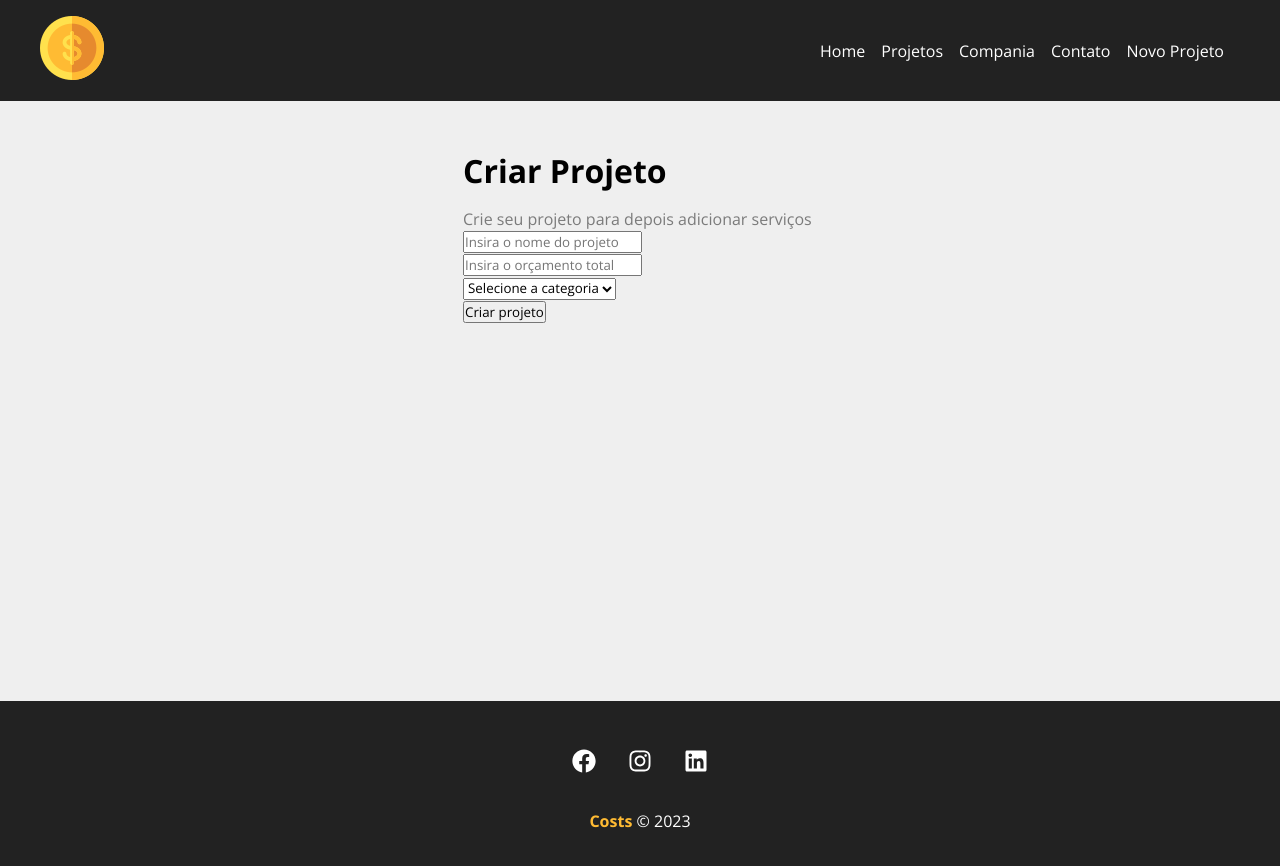
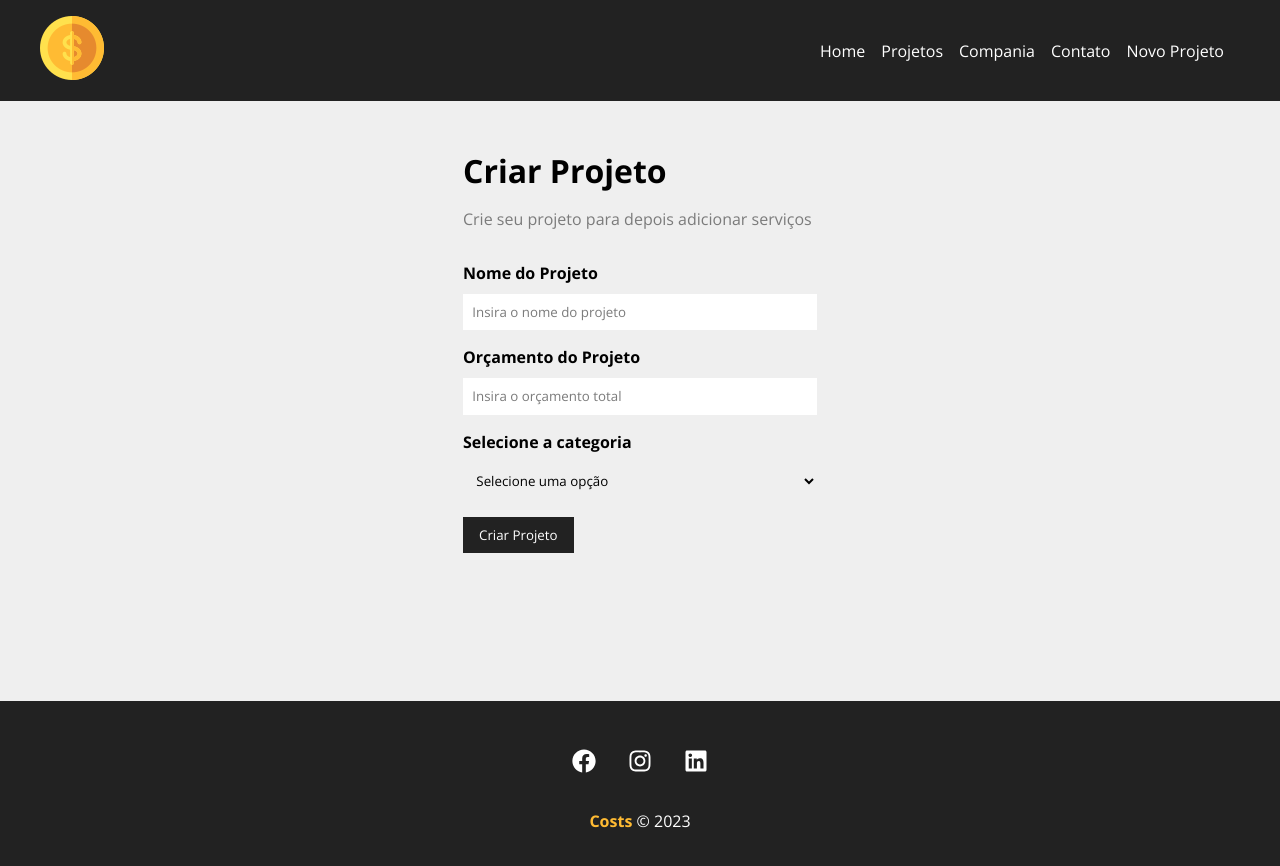
Before and after one commit to jeronwindson/projeto-costs, a React (Create React App) app: page /NewProject in a window 1280 px wide. Shown: the top 866 px of the page. Built offline with nearby package versions, Linux system fonts and the light colour scheme; a web font is replaced by a local one.

Commit message:
componentização formulario

```diff
--- /dev/null
+++ b/src/components/form/Input.js
@@ -0,0 +1,18 @@
+import styles from './Input.module.css'
+
+function Input({type, text, name, placeholder, handleOnChange, value}) {
+    return(
+        <div className={styles.form_control}>
+            <label htmlFor={name}>{text}</label>
+            <input
+            type={type}
+            name={name}
+            id={name}
+            placeholder={placeholder}
+            onChange={handleOnChange}
+            value={value} />
+        </div>
+    )
+}
+
+export default Input;
--- /dev/null
+++ b/src/components/form/Input.module.css
@@ -0,0 +1,20 @@
+.form_control {
+    display: flex;
+    flex-direction: column;
+    margin-bottom: 1em;
+}
+
+.form_control label {
+    margin-bottom: .6em;
+    font-weight: bold;
+}
+
+.form_control input {
+    padding: .7em;
+    border-radius: 0;
+    border: none;
+}
+
+.form_control input::placeholder {
+    color: #7b7b7b;
+}
--- /dev/null
+++ b/src/components/form/Select.js
@@ -0,0 +1,15 @@
+import styles from './Select.module.css'
+
+function Select({text, name, options, handleOnChange, value}) {
+    return(
+        <div className={styles.form_control}>
+            <label htmlFor={name}>{text}</label>
+            <select name={name} id={name}>
+                <option>Selecione uma opção</option>
+                </select>
+
+        </div>
+    )
+}
+
+export default Select;
--- /dev/null
+++ b/src/components/form/Select.module.css
@@ -0,0 +1,16 @@
+.form_control {
+    display: flex;
+    flex-direction: column;
+    margin-bottom: 1em;
+}
+
+.form_control label {
+    margin-bottom: .6em;
+    font-weight: bold;
+}
+
+.form_control select {
+    padding: .7em;
+    border-radius: 0;
+    border: none;
+}
--- /dev/null
+++ b/src/components/form/SubmitButton.js
@@ -0,0 +1,11 @@
+import styles from './SubmitButton.module.css'
+
+function SubmitButton({ text }) {
+    return(
+        <div>
+           <button className={styles.btn}>{text}</button>
+        </div>
+    )
+}
+
+export default SubmitButton;
--- /dev/null
+++ b/src/components/form/SubmitButton.module.css
@@ -0,0 +1,13 @@
+.btn {
+    background-color: #222;
+    color: #FFF;
+    padding: 0.7em 1.2em;
+    text-decoration: none;
+    transition: .5s;
+    cursor: pointer;
+    border: none;
+}
+
+.btn:hover {
+    color: #FFbb33;
+}
--- a/src/components/pages/NewProject.js
+++ b/src/components/pages/NewProject.js
@@ -8,7 +8,7 @@
         <div className={styles.newproject_container}>
             <h1>Criar Projeto</h1>
             <p>Crie seu projeto para depois adicionar serviços</p>
-            <ProjectForm />
+            <ProjectForm btnText="Criar Projeto"/>
         </div>
     )
 }
--- a/src/components/project/ProjectForm.js
+++ b/src/components/project/ProjectForm.js
@@ -1,20 +1,28 @@
-function ProjectForm() {
+import Input from '../form/Input'
+import Select from '../form/Select'
+import SubmitButton from '../form/SubmitButton'
+
+import styles from './ProjectForm.module.css'
+
+
+function ProjectForm({btnText}) {
     return (
-        <form>
-            <div>
-                <input type="text" placeholder="Insira o nome do projeto" />
-            </div>
-            <div>
-                <input type="number" placeholder="Insira o orçamento total" />
-            </div>
-            <div>
-                <select name="categoria_id">
-                    <option disabled selected>Selecione a categoria</option>
-                </select>
-            </div>
-            <div>
-                <input type="submit" value="Criar projeto" />
-            </div>
+        <form className={styles.form}>
+            <Input
+            type="text"
+            text="Nome do Projeto"
+            name="name"
+            placeholder="Insira o nome do projeto"
+            />
+            <Input
+            type="number"
+            text="Orçamento do Projeto"
+            name="budget"
+            placeholder="Insira o orçamento total"
+            />
+
+            <Select name="category_id" text="Selecione a categoria"  />
+            <SubmitButton text={btnText} />
         </form>
     )
 }
--- /dev/null
+++ b/src/components/project/ProjectForm.module.css
@@ -0,0 +1,4 @@
+ .form {
+    width: 100%;
+    margin: 2em 0;
+ }
```
